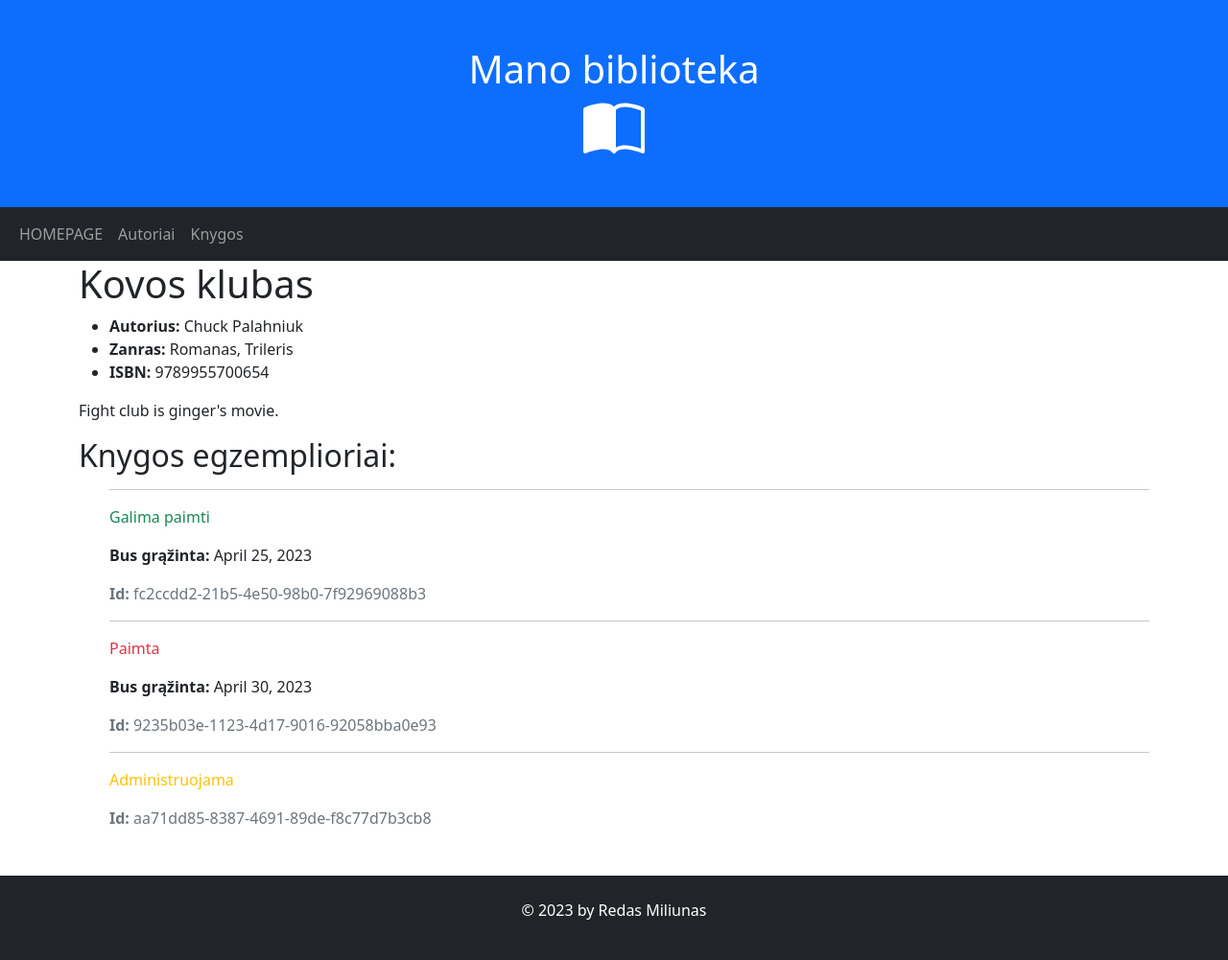
After one commit to RedasMiliunas/library_2023_pavasaris, a Django app: page /books/1 in a window 1280 px wide. The commit adds this page. Shown: the whole page at 96% size. Run offline with Django 4.2, Linux system fonts and the light colour scheme; data comes from the database, SQL or seed files in the repository; both versions use the stored data as it was after the commit.

Commit message:
Autoriai ir knygos (ju sarasai) padaryti kaip linkai i kiekviena ju atskirai (pagal auto ID); Atvaizduoti knygu egzemplioriai, einant per autoriu, tas pats padaryta su egzemplioriais ir ju statusais einant per knyga; Prideti pagrindinio MENIU linkai (HOMEPAGE/Autoriai/Knygos)

```diff
--- a/mysite/library/models.py
+++ b/mysite/library/models.py
@@ -54,7 +54,7 @@ class Book(models.Model):
 
 class BookInstance(models.Model):
     uuid = models.UUIDField(default=uuid.uuid4, help_text="Unikalus ID knygos kopijai")
-    book = models.ForeignKey(to="Book", verbose_name="Knyga", on_delete=models.CASCADE)
+    book = models.ForeignKey(to="Book", verbose_name="Knyga", on_delete=models.CASCADE, related_name="instances")
     due_back = models.DateField(verbose_name="Bus prieinama", null=True, blank=True)
 
     LOAN_STATUS = (
--- a/mysite/library/templates/base.html
+++ b/mysite/library/templates/base.html
@@ -41,17 +41,15 @@ Cia yra pagrindinis programos HTML sablonas, sukurtas panaudojant Bootstrap 5
   <div class="container-fluid">
     <ul class="navbar-nav">
       <li class="nav-item">
-        <a class="nav-link active" href="#">Active</a>
+        <a class="nav-link" href="{% url 'index'%}">HOMEPAGE</a>
       </li>
       <li class="nav-item">
-        <a class="nav-link" href="#">Link</a>
+        <a class="nav-link" href="{% url 'authors'%}">Autoriai</a>
       </li>
       <li class="nav-item">
-        <a class="nav-link" href="#">Link</a>
+        <a class="nav-link" href="{% url 'books'%}">Knygos</a>
       </li>
-      <li class="nav-item">
-        <a class="nav-link disabled" href="#">Disabled</a>
-      </li>
+
     </ul>
   </div>
 </nav>
@@ -77,7 +75,7 @@ Cia yra pagrindinis programos HTML sablonas, sukurtas panaudojant Bootstrap 5
 {% endcomment%}
 
 <div class="mt-5 p-4 bg-dark text-white text-center">
-  <p>© 2023 by Redas Miliunas</p>
+  <p>© {%now 'Y'%} by Redas Miliunas</p>
 </div>
 
 </body>
--- /dev/null
+++ b/mysite/library/templates/book.html
@@ -0,0 +1,31 @@
+{% extends "base.html" %}
+
+{% block "title" %}Knyga{% endblock%}
+
+{% block "content" %}
+<h1>{{ book.title }}</h1>
+<ul>
+  <li><strong>Autorius: </strong> {{ book.author }}</li>
+  <li><strong>Zanras: </strong> {{ book.display_genre }}</li>
+  <li><strong>ISBN: </strong> {{ book.isbn }}</li>
+
+
+</ul>
+<p>{{ book.summary }}</p>
+<h2>Knygos egzemplioriai:</h2>
+
+<ol>
+  {% for instance in book.instances.all %}
+  <hr>
+      <p class="{% if instance.status == 'g' %}text-success{% elif instance.status == 'p' %}text-danger{% else %}text-warning{% endif %}">
+        {{ instance.get_status_display }}
+      </p>
+      {% if instance.status != 'a' %}
+        <p><strong>Bus grąžinta:</strong> {{ instance.due_back }}</p>
+      {% endif %}
+      <p class="text-muted"><strong>Id:</strong> {{ instance.uuid }}</p>
+
+  {% endfor%}
+</ol>
+
+{% endblock%}
--- a/mysite/library/templates/books.html
+++ b/mysite/library/templates/books.html
@@ -6,9 +6,9 @@
 
 {% for book in books %}
 <hr>
-
+<a href="{% url 'book' book.pk %}">
 <p>{{ book }}</p>
-
+</a>
 
 {% endfor%}
 <hr>
--- a/mysite/library/urls.py
+++ b/mysite/library/urls.py
@@ -7,4 +7,5 @@ urlpatterns = [
     path("authors/", views.authors, name="authors"),
     path("authors/<int:author_id>", views.author, name="author"),
     path("books/", views.BookListView.as_view(), name="books"),
+    path("books/<int:pk>", views.BookDetailView.as_view(), name="book"), #klasei nereikia book_id
 ]
--- a/mysite/library/views.py
+++ b/mysite/library/views.py
@@ -56,3 +56,10 @@ class BookListView(generic.ListView):
     model = Book
     context_object_name = "books"       #sitas nera butinas - sugeneruos auto pavadinima
     template_name = "books.html"        # irgi generuoja auto, bet del aiskumo isivedam taip - geriau!
+
+# papildomas parametras 'queryset' - pasiziureti mokymo medziagoje! (CBV - class-based view)
+
+class BookDetailView(generic.DetailView):
+    model = Book
+    context_object_name = "book"
+    template_name = "book.html"
```
Also changed, not shown: mysite/db.sqlite3.
